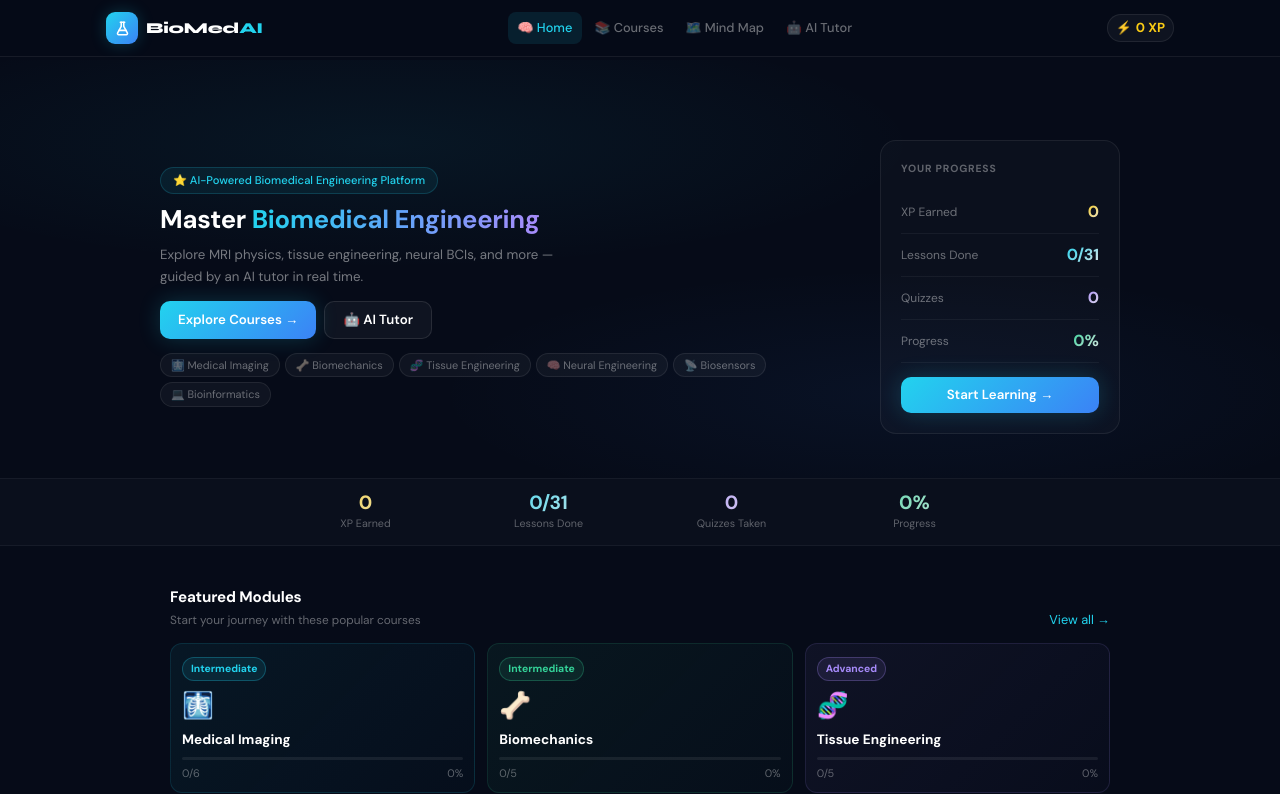
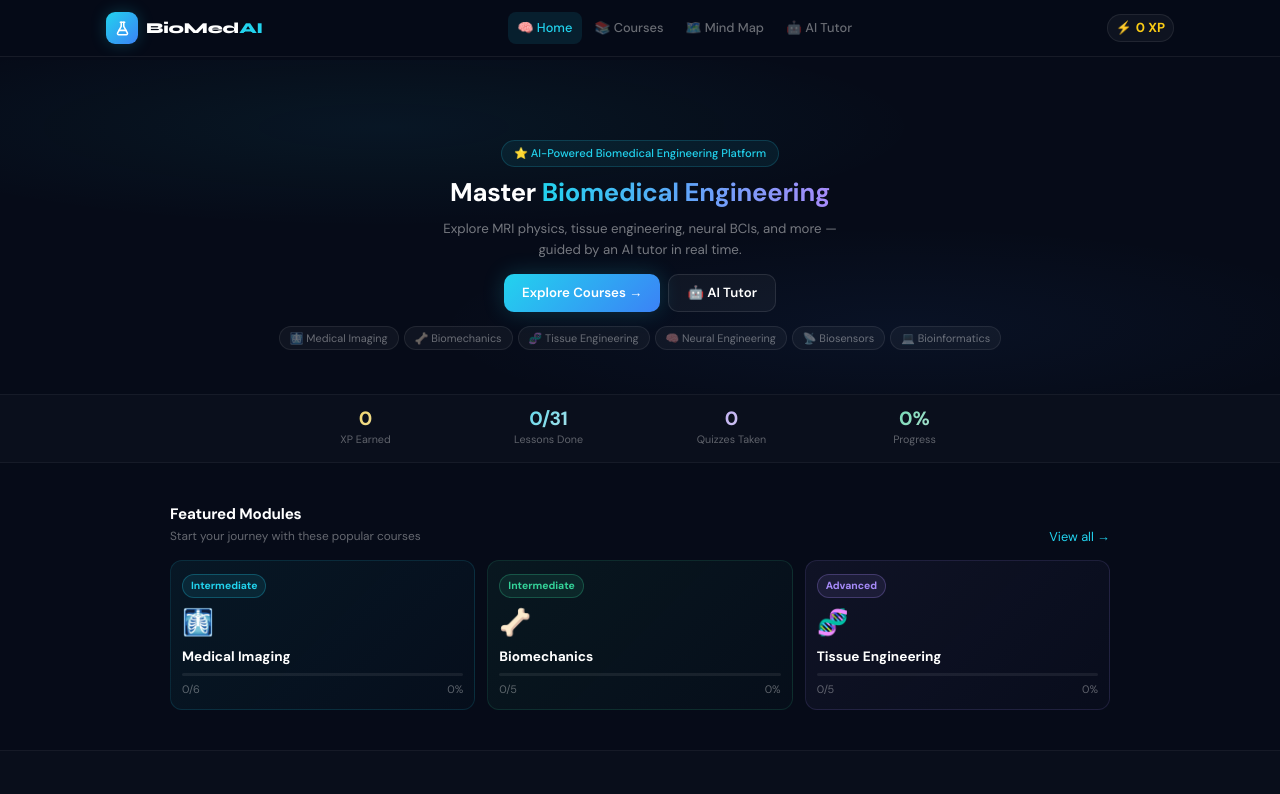
Before and after one commit to AlexandraDigital/bme-beginner-app, a React (Vite) app: page / in a window 1280 px wide. Shown: the top 794 px of the page. Built offline with nearby package versions, Linux system fonts and the light colour scheme.

Commit message:
fix: restore centered hero layout on all screen sizes

```diff
--- a/src/App.jsx
+++ b/src/App.jsx
@@ -80,12 +80,6 @@ const STYLES = `
 
   /* TABLET+ (769px) */
   @media (min-width: 769px) {
-    .hero-inner { flex-direction:row; }
-    .hero-content { flex:1; text-align:left; }
-    .hero-p { margin-left:0; margin-right:0; }
-    .hero-btns { justify-content:flex-start; }
-    .hero-tags { justify-content:flex-start; }
-    .hero-visual { display:block; width:240px; }
     .hero-title { font-size:clamp(1.45rem,2.2vw,1.85rem); }
     .module-grid { grid-template-columns:repeat(3,1fr); gap:12px; }
     .feature-grid { grid-template-columns:repeat(4,1fr); gap:12px; }
```
